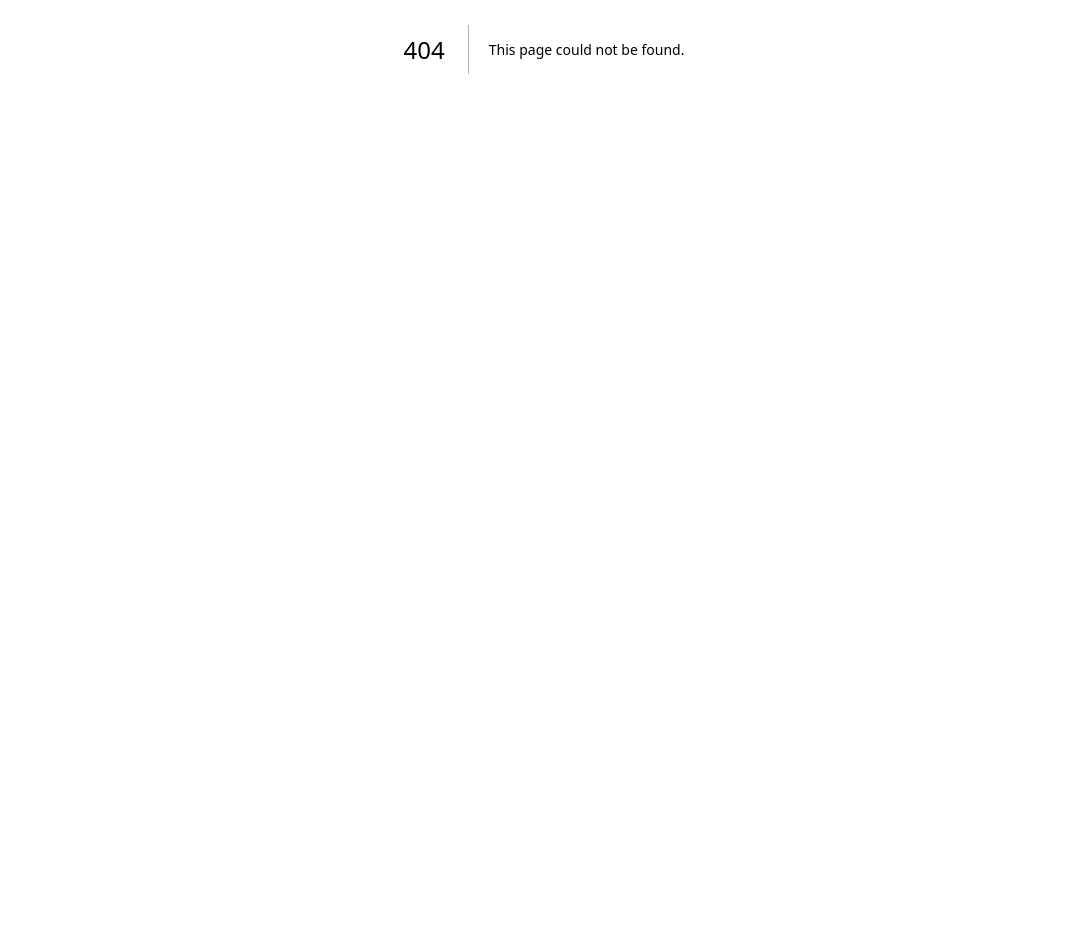
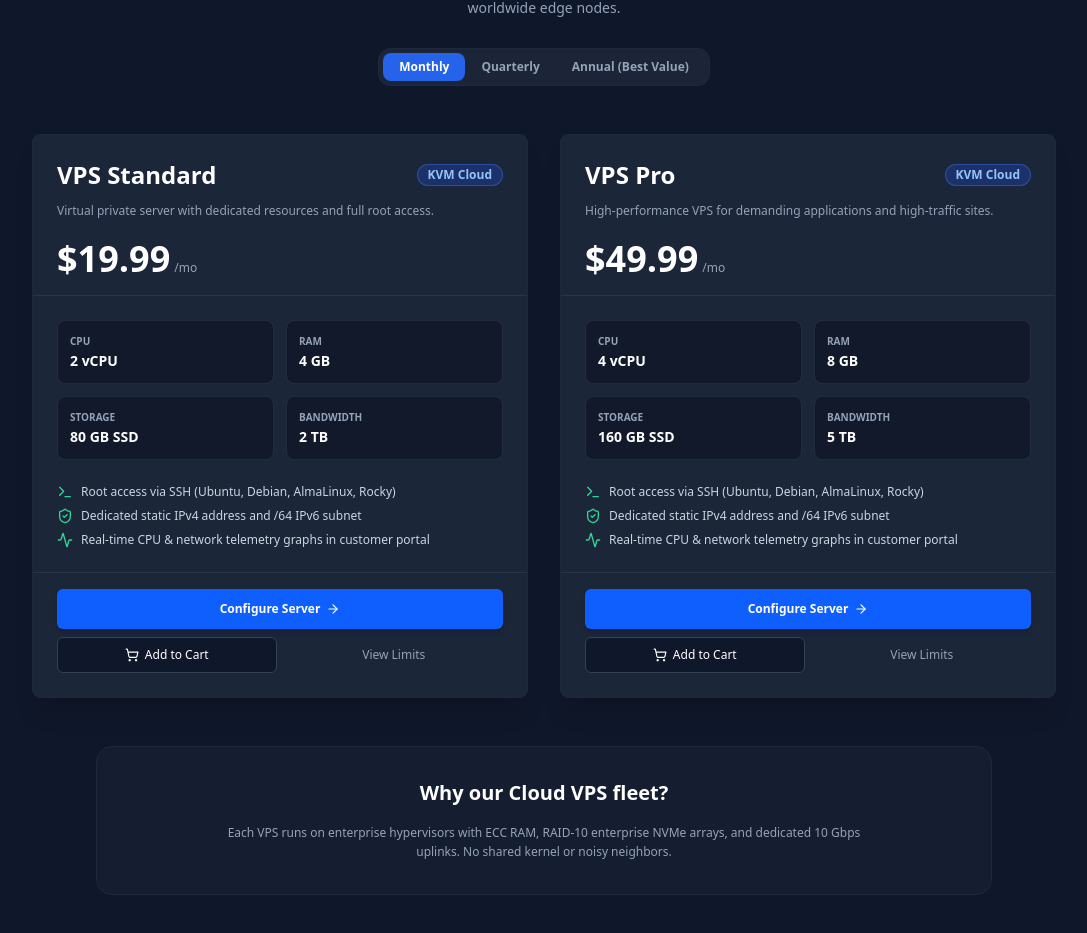
Before and after one commit to eshanized/Runstead, a Next.js app: page /demo/storefront-preview/vps in a window 1280 px wide. Before the commit this address had no page. Shown: the part 351-1284 px from the top of the page, without its empty margins (96-1183 px from the left). Before the commit the page ends 800 px from the top, so only its background shows below. Built offline with nearby package versions, Linux system fonts and the light colour scheme.

Commit message:
feat(storefront): add storefront preview vps page

```diff
--- /dev/null
+++ b/app/demo/storefront-preview/vps/page.tsx
@@ -0,0 +1,208 @@
+'use client';
+
+import { useState } from 'react';
+import Link from 'next/link';
+import {
+  Cpu,
+  Server,
+  HardDrive,
+  ShieldCheck,
+  Zap,
+  ArrowRight,
+  ShoppingCart,
+  Terminal,
+  Activity,
+  Layers,
+} from 'lucide-react';
+import { useDemo } from '@/lib/demo/store';
+import { formatCurrency } from '@/lib/demo/selectors';
+import * as workflows from '@/lib/demo/workflows';
+import type { BillingCycle, Product } from '@/lib/demo/types';
+import { StorefrontLayout } from '@/components/storefront/storefront-layout';
+import { Button } from '@/components/ui/button';
+import { Badge } from '@/components/ui/badge';
+import { Card, CardContent, CardFooter, CardHeader } from '@/components/ui/card';
+import { toast } from 'sonner';
+
+export default function VpsCatalogPage() {
+  const { state, setState } = useDemo();
+  const config = state.publishedStorefront || state.storefront;
+  const primaryColor = config.primaryColor || '#0f5fff';
+
+  const [billingCycle, setBillingCycle] = useState<BillingCycle>('monthly');
+
+  const vpsProducts = state.products.filter((p) => p.type === 'vps' && p.available);
+
+  function handleAddToCart(product: Product) {
+    const cyclePrice = product.pricing.find((pr) => pr.cycle === billingCycle) || product.pricing[0];
+    if (!cyclePrice) {
+      toast.error('Selected billing cycle not available.');
+      return;
+    }
+
+    try {
+      setState((prev) =>
+        workflows.addToCart(prev, {
+          productId: product.id,
+          productName: product.name,
+          productType: 'vps',
+          billingCycle: cyclePrice.cycle,
+          unitPrice: cyclePrice.price,
+          setupFee: product.setupFee || 0,
+          quantity: 1,
+          selectedAddons: [],
+        })
+      );
+      toast.success(`"${product.name}" added to cart!`);
+    } catch (err: any) {
+      toast.error(err.message || 'Failed to add to cart');
+    }
+  }
+
+  return (
+    <StorefrontLayout overrideConfig={config}>
+      <div className="bg-slate-900 text-white py-14 sm:py-20">
+        <div className="mx-auto max-w-7xl px-4 sm:px-6 lg:px-8 space-y-12">
+          {/* Header */}
+          <div className="text-center space-y-3">
+            <Badge variant="outline" className="border-slate-700 text-slate-300 bg-slate-800 text-xs">
+              Cloud Compute Fleet
+            </Badge>
+            <h1 className="text-3xl font-extrabold tracking-tight text-white sm:text-5xl">
+              Virtual Private Servers
+            </h1>
+            <p className="text-sm text-slate-400 max-w-2xl mx-auto leading-relaxed">
+              Dedicated compute, KVM hypervisor isolation, fast NVMe arrays, and full root privileges across worldwide edge nodes.
+            </p>
+
+            {/* Cycle toggle */}
+            <div className="pt-4 flex items-center justify-center">
+              <div className="inline-flex items-center rounded-xl border border-slate-800 bg-slate-800/80 p-1">
+                <button
+                  type="button"
+                  onClick={() => setBillingCycle('monthly')}
+                  className={`rounded-lg px-4 py-1.5 text-xs font-semibold transition-all ${
+                    billingCycle === 'monthly' ? 'bg-blue-600 text-white shadow-xs' : 'text-slate-400 hover:text-white'
+                  }`}
+                >
+                  Monthly
+                </button>
+                <button
+                  type="button"
+                  onClick={() => setBillingCycle('quarterly')}
+                  className={`rounded-lg px-4 py-1.5 text-xs font-semibold transition-all ${
+                    billingCycle === 'quarterly' ? 'bg-blue-600 text-white shadow-xs' : 'text-slate-400 hover:text-white'
+                  }`}
+                >
+                  Quarterly
+                </button>
+                <button
+                  type="button"
+                  onClick={() => setBillingCycle('annually')}
+                  className={`rounded-lg px-4 py-1.5 text-xs font-semibold transition-all ${
+                    billingCycle === 'annually' ? 'bg-blue-600 text-white shadow-xs' : 'text-slate-400 hover:text-white'
+                  }`}
+                >
+                  Annual (Best Value)
+                </button>
+              </div>
+            </div>
+          </div>
+
+          {/* VPS Cards */}
+          <div className="grid grid-cols-1 gap-8 md:grid-cols-2 max-w-5xl mx-auto">
+            {vpsProducts.map((vps) => {
+              const pricing =
+                vps.pricing.find((pr) => pr.cycle === billingCycle) || vps.pricing[0];
+              const price = pricing ? pricing.price : 0;
+              const cycleLabel =
+                pricing?.cycle === 'annually' ? '/yr' : pricing?.cycle === 'quarterly' ? '/qtr' : '/mo';
+
+              return (
+                <Card
+                  key={vps.id}
+                  className="flex flex-col justify-between border border-slate-800 bg-slate-800/90 text-white shadow-xl backdrop-blur"
+                >
+                  <CardHeader className="space-y-3 pb-4 border-b border-slate-700/60">
+                    <div className="flex items-center justify-between">
+                      <h3 className="text-2xl font-bold text-white">{vps.name}</h3>
+                      <Badge className="bg-blue-900/60 text-blue-300 border border-blue-500/40 text-xs">
+                        KVM Cloud
+                      </Badge>
+                    </div>
+                    <p className="text-xs text-slate-400">{vps.description}</p>
+                    <div className="pt-2 flex items-baseline gap-1">
+                      <span className="text-4xl font-extrabold text-white">{formatCurrency(price)}</span>
+                      <span className="text-xs text-slate-400 font-medium">{cycleLabel}</span>
+                    </div>
+                  </CardHeader>
+
+                  <CardContent className="space-y-4 pt-6">
+                    <div className="grid grid-cols-2 gap-3 text-xs">
+                      {vps.resourceLimits.map((l, idx) => (
+                        <div key={idx} className="rounded-lg bg-slate-900/80 p-3 border border-slate-700/50">
+                          <div className="text-[10px] uppercase font-bold text-slate-400">{l.label}</div>
+                          <div className="text-sm font-bold text-white mt-0.5">{l.value}</div>
+                        </div>
+                      ))}
+                    </div>
+
+                    <div className="pt-2 space-y-2 text-xs text-slate-300">
+                      <div className="flex items-center gap-2">
+                        <Terminal className="h-4 w-4 text-emerald-400 shrink-0" />
+                        <span>Root access via SSH (Ubuntu, Debian, AlmaLinux, Rocky)</span>
+                      </div>
+                      <div className="flex items-center gap-2">
+                        <ShieldCheck className="h-4 w-4 text-emerald-400 shrink-0" />
+                        <span>Dedicated static IPv4 address and /64 IPv6 subnet</span>
+                      </div>
+                      <div className="flex items-center gap-2">
+                        <Activity className="h-4 w-4 text-emerald-400 shrink-0" />
+                        <span>Real-time CPU & network telemetry graphs in customer portal</span>
+                      </div>
+                    </div>
+                  </CardContent>
+
+                  <CardFooter className="pt-4 border-t border-slate-700/60 flex flex-col gap-2">
+                    <Button
+                      asChild
+                      className="w-full text-white font-semibold text-xs h-10 shadow-md"
+                      style={{ backgroundColor: primaryColor }}
+                    >
+                      <Link href={`/demo/checkout?productId=${vps.id}&cycle=${pricing?.cycle || 'monthly'}`}>
+                        Configure Server <ArrowRight className="ml-1.5 h-3.5 w-3.5" />
+                      </Link>
+                    </Button>
+                    <div className="flex w-full gap-2">
+                      <Button
+                        variant="outline"
+                        size="sm"
+                        onClick={() => handleAddToCart(vps)}
+                        className="w-full text-xs gap-1.5 h-9 border-slate-700 bg-slate-900 text-white hover:bg-slate-800"
+                      >
+                        <ShoppingCart className="h-3.5 w-3.5" />
+                        Add to Cart
+                      </Button>
+                      <Button asChild variant="ghost" size="sm" className="w-full text-xs h-9 text-slate-400 hover:text-white">
+                        <Link href={`/demo/storefront-preview/hosting/${vps.id}`}>View Limits</Link>
+                      </Button>
+                    </div>
+                  </CardFooter>
+                </Card>
+              );
+            })}
+          </div>
+
+          {/* Architecture comparison */}
+          <div className="rounded-2xl border border-slate-800 bg-slate-800/40 p-8 text-center max-w-4xl mx-auto space-y-4">
+            <h3 className="text-xl font-bold text-white">Why our Cloud VPS fleet?</h3>
+            <p className="text-xs text-slate-400 leading-relaxed max-w-2xl mx-auto">
+              Each VPS runs on enterprise hypervisors with ECC RAM, RAID-10 enterprise NVMe arrays, and dedicated 10 Gbps uplinks.
+              No shared kernel or noisy neighbors.
+            </p>
+          </div>
+        </div>
+      </div>
+    </StorefrontLayout>
+  );
+}
```
